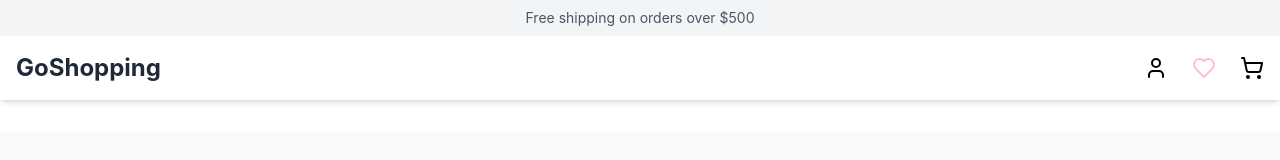
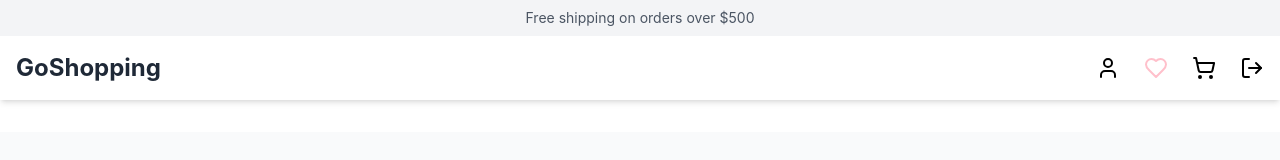
Before and after one commit to maomao0007/go-shopping, a React (Create React App) app: page /login in a window 1280 px wide. Shown: the top 160 px of the page. Built offline with nearby package versions, Linux system fonts and the light colour scheme; sample sign-in values are in the browser's storage.

Commit message:
feat: implement logout feature

```diff
--- a/src/components/Account.js
+++ b/src/components/Account.js
@@ -3,7 +3,7 @@ import { useAuth } from "../contexts/AuthContext";
 import { User, Mail } from "lucide-react";
 
 export default function Account() {
-   const { user } = useAuth();
+  const { user } = useAuth();
 
   return (
     <div className="p-4 max-w-7xl mx-auto">
@@ -11,11 +11,11 @@ export default function Account() {
       <div className="space-y-4">
         <div className="flex justify-center space-x-2">
           <User size={24} color="#3B82F6" fill="#3B82F6" />
-          <span>{user?.username}</span>
+          <span>{user.username}</span>
         </div>
         <div className="flex justify-center space-x-2">
           <Mail size={24} color="#3B82F6" />
-          <span>{user?.email}</span>
+          <span>{user.email}</span>
         </div>
       </div>
     </div>
--- /dev/null
+++ b/src/components/auth/Logout.js
@@ -0,0 +1,26 @@
+import { useNavigate } from "react-router-dom";
+import { useAuth } from "../../contexts/AuthContext";
+import { LogOut } from "lucide-react";
+
+export default function Logout({isMobile}) {
+  const navigate = useNavigate();
+  const { logout } = useAuth();
+
+  const handleLogout = () => {
+    logout();
+    navigate("/login");
+  };
+  return (
+    <button
+      onClick={handleLogout}
+      className={
+        isMobile
+          ? "flex items-center space-x-3 p-2 hover:bg-gray-50 rounded-lg transition-colors"
+          : "relative hover:text-blue-500 transition-colors"
+      }
+    >
+      <LogOut className="h-5 w-5 sm:h-6 sm:w-6" />
+      {isMobile && <span className="text-gray-700 ml-2">Log Out</span>}
+    </button>
+  );
+}
--- a/src/components/layout/Header.js
+++ b/src/components/layout/Header.js
@@ -3,6 +3,7 @@ import { ShoppingCart, Heart, User, Menu, X } from "lucide-react";
 import { Link } from "react-router-dom";
 import { ProductContext } from "../../contexts/ProductContext";
 import { useAuth } from "../../contexts/AuthContext";
+import Logout from "../auth/Logout";
 
 export const Header = () => {
   const [isMenuOpen, setIsMenuOpen] = useState(false);
@@ -66,6 +67,11 @@ export const Header = () => {
                   </span>
                 )}
               </Link>
+              <Logout
+                className="relative hover:text-blue-500 transition-colors"
+                title="Log Out"
+                isMobile={false}
+              />
             </div>
           ) : null}
 
@@ -135,6 +141,13 @@ export const Header = () => {
                   <span className="text-gray-700">Shopping Cart</span>
                 </Link>
               </li>
+              <li>
+                <Logout
+                  className="flex items-center space-x-3 p-2 hover:bg-gray-50 rounded-lg transition-colors"
+                  onClick={() => setIsMenuOpen(false)}
+                  isMobile={true}
+                />
+              </li>
             </ul>
           </nav>
         </div>
--- a/src/contexts/AuthContext.js
+++ b/src/contexts/AuthContext.js
@@ -13,8 +13,17 @@ export const AuthProvider = ({ children }) => {
       setUser(JSON.parse(userData));
     }
   }, []);
+
+  const logout = () => {
+    localStorage.removeItem("token");
+    localStorage.removeItem("user");
+    setIsAuthenticated(false);
+    setUser(null);
+  };
   return (
-    <AuthContext.Provider value={{ isAuthenticated, setIsAuthenticated, user, setUser }}>
+    <AuthContext.Provider
+      value={{ isAuthenticated, setIsAuthenticated, user, setUser, logout }}
+    >
       {children}
     </AuthContext.Provider>
   );
```
